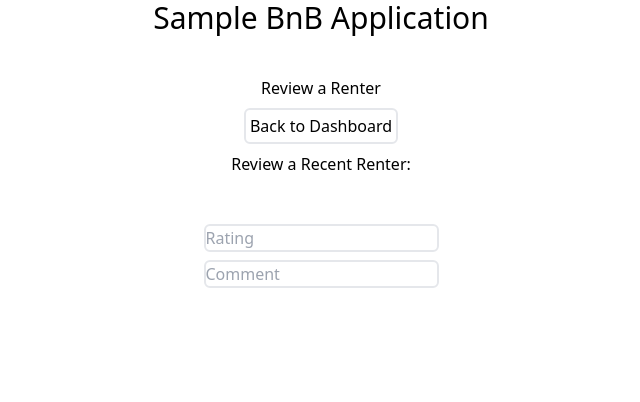
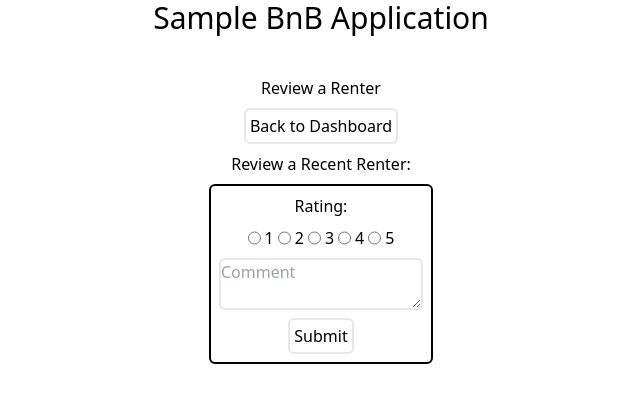
Before and after one commit to PoromKamal/BnBDataLayer, a Next.js app in the folder sample_frontend/: page /hostReviews in a window 1280 px wide. Shown: the top 402 px of the page, without its empty margins (319-959 px from the left). Built offline with nearby package versions, Linux system fonts and the light colour scheme; no server answers.

Commit message:
Completed host dashboard

```diff
--- a/sample_frontend/src/pages/hostDashboard.tsx
+++ b/sample_frontend/src/pages/hostDashboard.tsx
@@ -1,23 +1,44 @@
 import React, { useEffect, useState } from 'react'
 export default function HostDashboard(){
     const [username, setUsername] = useState('')
-    useEffect(() => {
-
-    }, [])
     function handleLogout () {
       localStorage.removeItem('userId')
       localStorage.removeItem('role')
       window.location.href = '/login'
     }
+
+    function handleDeleteAccount(){
+      const hostId = localStorage.getItem('userId')
+      localStorage.removeItem('userId')
+      localStorage.removeItem('role')
+      fetch("http://localhost:5000/deleteHost", {
+        method: "DELETE",
+        headers: {
+          "Content-Type": "application/json",
+        },
+        body: JSON.stringify({
+          hostId: hostId,
+        }),
+      }).then((res) => {
+        if (res.status === 200) {
+          alert("Account deleted successfully");
+          window.location.href = "/login";
+        } else {
+          alert("Error deleting account");
+        }
+      });
+    }
+
     return (
       <div className='w-full flex flex-col items-center gap-2 p-10'>
       <h1>Welcome {username}</h1>
         <a href="/hostListings"
           className="border-solid border-2 rounded-md p-1">My Listings</a>
-        <a className="border-solid border-2 rounded-md p-1">My Reviews</a>
+        <a href="/hostReviews"
+          className="border-solid border-2 rounded-md p-1">My Reviews</a>
         <button onClick={() => {handleLogout()}}
           className="border-solid border-2 rounded-md p-1">Logout</button>
-        <button onClick={() => {handleLogout()}}
+        <button onClick={() => {handleDeleteAccount()}}
           className="border-solid border-2 rounded-md p-1">Delete Profile</button>
       </div>
     )
--- a/sample_frontend/src/pages/hostReviews.tsx
+++ b/sample_frontend/src/pages/hostReviews.tsx
@@ -3,9 +3,72 @@ import Select from 'react-select'
 export default function HostReviews() {
   const [reviews, setReviews] = React.useState([])
   const [recentRenters, setRecentRenters] = React.useState([])
+  const [rentersLoaded, setRentersLoaded] = React.useState(false)
+  const [rating, setRating] = React.useState('')
+  const [comment, setComment] = React.useState('')
+  const [renter, setRenter] = React.useState({listing_id: '', renter_id: ''})
   useEffect(() => {
-    // Fetch all the reviews
+    // Fetch recent renters
+    const fetchData = async () => {
+      const userId = localStorage.getItem('userId')
+      const recentRenterData = await fetch('http://localhost:5000/getRecentRenters?id='
+                                + userId)
+      const recentRenterJson = await recentRenterData.json()
+      const formattedRenters = recentRenterJson.renters.map((renter: any) => {
+        return {
+          value: renter,
+          label: renter.username
+        }
+      })
+
+      setRecentRenters(formattedRenters)
+      setRentersLoaded(true)
+    }
+
+    fetchData()
   }, [])
+
+  const handleChangeRenter = async (newValue: any, actionMeta: any) => {
+    if(newValue) {
+      setRenter(newValue.value)
+    }
+  }
+
+  const handleChangeRating = (e: { target: { value: React.SetStateAction<string> } }) => {
+    setRating(e.target.value)
+  }
+
+  const handleSubmit = async (e: React.FormEvent<HTMLFormElement>) => {
+    e.preventDefault()
+    // Check if rating has been selected
+    console.log(rating)
+    if(rating == '' || rating == undefined) {
+      alert('Please select a rating')
+      return
+    }
+
+    const hostId = localStorage.getItem('userId')
+    const renterId = renter.renter_id
+    const listingId = renter.listing_id
+    const reviewData = await fetch('http://localhost:5000/insertRenterRating', {
+      method: 'POST',
+      headers: {
+        'Content-Type': 'application/json'
+        },
+        body: JSON.stringify({
+          hostId: hostId,
+          renterId: renterId,
+          rating: rating,
+          comment: comment
+          })
+        })
+    const reviewJson = await reviewData.json()
+    if(reviewJson.success) {
+      alert('Review submitted successfully')
+    } else {
+      alert('Error submitting review')
+    }
+  }
 
   return (
     <div className='w-full flex flex-col items-center gap-2 p-10'>
@@ -16,14 +79,35 @@ export default function HostReviews() {
       <div>
         Review a Recent Renter:
       </div>
-      <form className="flex flex-col items-center gap-2 p-10">
-        <input className="border-solid border-2 rounded-md" placeholder='Rating'/>
-        <input className="border-solid border-2 rounded-md" placeholder='Comment'/>
+      <form onSubmit={handleSubmit}
+        className="flex flex-col items-center gap-2 border-solid border-black border-2 rounded-md p-2">
+        {
+            rentersLoaded &&
+            <Select required onChange={handleChangeRenter}
+              options={recentRenters}/>
+          }
+        Rating:
+        <div className="flex gap-1">
+          <input onChange = {handleChangeRating}
+          type="radio" id="1" name="rating" value="1"/>
+          <label htmlFor="1">1</label>
+          <input onChange = {handleChangeRating}
+           type="radio" id="2" name="rating" value="2"/>
+          <label htmlFor="2">2</label>
+          <input onChange = {handleChangeRating}
+           type="radio" id="3" name="rating" value="3"/>
+          <label htmlFor="3">3</label>
+          <input onChange = {handleChangeRating}
+            type="radio" id="4" name="rating" value="4"/>
+          <label htmlFor="4">4</label>
+          <input onChange = {handleChangeRating}
+            type="radio" id="5" name="rating" value="5"/>
+          <label htmlFor="5">5</label>
+        </div>
+        <textarea required value={comment} onChange={e => setComment(e.target.value) }
+        className="border-solid border-2 rounded-md max-h-56" placeholder='Comment'/>
+        <button type="submit" className="border-solid border-2 rounded-md p-1">Submit</button>
       </form>
-
-      <div>
-        {}
-      </div>
     </div>
   )
 }
```
Also changed, not shown: 2 other files (tests, documents, lock files or other folders).
